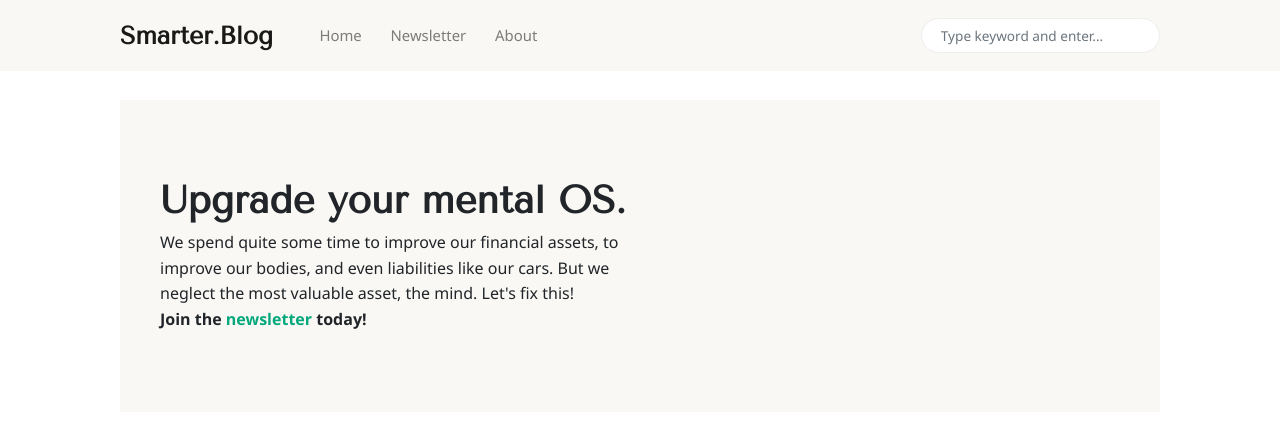
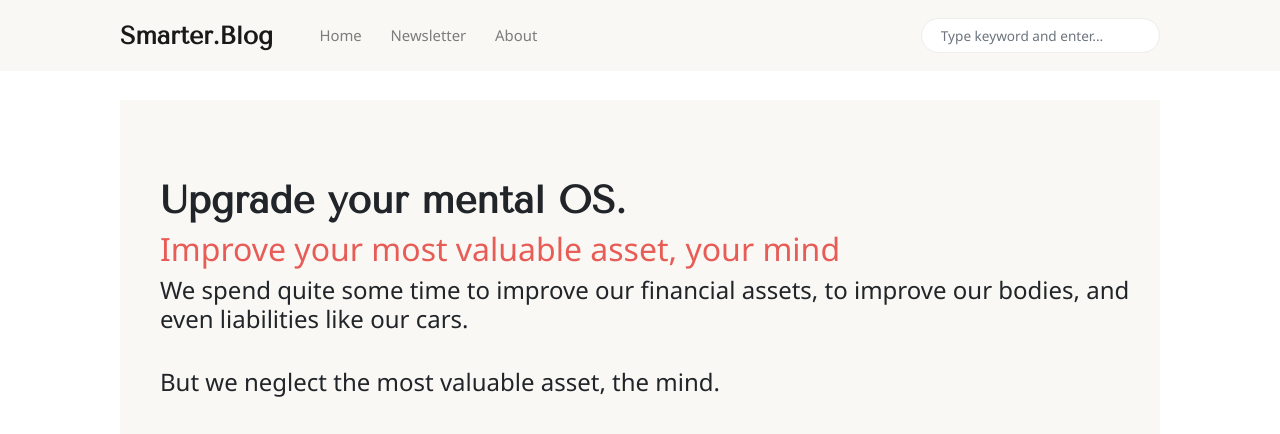
Before and after one commit to madiator/smarter.github.io, a Jekyll site: the page built from index.html, in a window 1280 px wide and 1400 px high. Shown: the top 434 px of the window. Built offline with Jekyll 4.4.1, drawn with Linux system fonts in a browser that asks for light colours; nearby versions of some CDN libraries; the list of posts is cut into pages by our own code; some of the changed text lies outside the part shown.

Commit message:
Change the call to action div.

```diff
--- a/_posts/2018-05-28-deliberate-practice.markdown
+++ b/_posts/2018-05-28-deliberate-practice.markdown
@@ -6,7 +6,7 @@ comments: true
 categories: ["mind over matter"]
 image: assets/images/tennis.jpg
 published: true
-tags: sticky
+tags: featured
 ---
 [Malcom Gladwell](https://en.wikipedia.org/wiki/Malcolm_Gladwell) popularized the 10,000 hours rule in his famous book [Outliers: The Story of Success](https://amzn.to/2Xy5KoJ).
 The gist of the ten thousand hours rule is that if you want to become a world-class expert in a domain, you will need to practice for around ten thousand hours or so. When I had first read that book (almost ten years ago), I was impressed and inspired. But then I started hearing complaints about the book: that the ten thousand hour rule was over-simplified, and Gladwell may have not stuck to high standards when reporting on some examples[^gladwellnote].
--- a/_posts/2021-11-05-iceberg-analysis.markdown
+++ b/_posts/2021-11-05-iceberg-analysis.markdown
@@ -6,8 +6,8 @@ comments: true
 categories: ["mental models"]
 published: true
 image: assets/images/iceberg.jpg
-figcaption: Photo by <a href="https://unsplash.com/@anniespratt?utm_source=unsplash&utm_medium=referral&utm_content=creditCopyText">Annie Spratt</a> on <a href="https://unsplash.com/s/photos/iceberg?utm_source=unsplash&utm_medium=referral&utm_content=creditCopyText">Unsplash</a>. Their caption is "I took this with my Mavic Pro drone, flying over this huge iceberg from the boat you see on the bottom right as my travel... I knew most of an iceberg is below water but when I saw it from above the sheer scale of it made me gasp!"
-tags: featured
+figcaption: Photo by <a href="https://unsplash.com/@anniespratt?utm_source=unsplash&utm_medium=referral&utm_content=creditCopyText">Annie Spratt</a> on <a href="https://unsplash.com/s/photos/iceberg?utm_source=unsplash&utm_medium=referral&utm_content=creditCopyText">Unsplash</a>.
+tags: sticky
 
 ---
 Everyone knows that prevention is better than cure. Yet, when we face a problem, we often identify a cure and move on instead of understanding the source of the problem and preventing it from happening the next time.
--- a/index.html
+++ b/index.html
@@ -16,17 +16,28 @@ description: "We explore how to improve our thinking and get smarter."
 <div class="jumbotron jumbotron-fluid jumbotron-home pt-0 pb-0 mt-3 mb-2rem position-relative" style="background-color: #f9f8f4;">
     <div class="pl-4 pr-0 h-100 tofront">
         <div class="row justify-content-between">
-            <div class="col-md-6 pt-6 pb-6 pr-lg-4 align-self-center">
+            <div class="col-md-12 pt-6 pb-6 pr-lg-4 align-self-center">
                 <h1>
                     Upgrade your mental OS.
                 </h1>
-                We spend quite some time to improve our financial assets, to improve our bodies, and even liabilities like our cars. But we neglect the most valuable asset, the mind. Let's fix this!
+                <h2 style="color:#e85c57;"> Improve your most valuable asset, your mind </h2>
+                <h4>We spend quite some time to improve our financial assets, to improve our bodies, and even liabilities like our cars. </h4>
+
                 <br/>
-                <b>Join the <a href="https://newsletter.smarter.blog">newsletter</a> today!</b>
+                <h4>But we neglect the most valuable asset, the mind. </h4>
+
+
+
+                <br/>
+                <h2>Join the <a href="https://newsletter.smarter.blog">newsletter</a> today!</h2>
+
+                <script async data-uid="8e34680076" src="https://witty-speaker-2308.ck.page/8e34680076/index.js"></script>
             </div>
+
         </div>
     </div>
 </div>
+
 
 {% endif %}
 </div>
```
Also changed, not shown: _layouts/default.html (+0 -14 lines).
